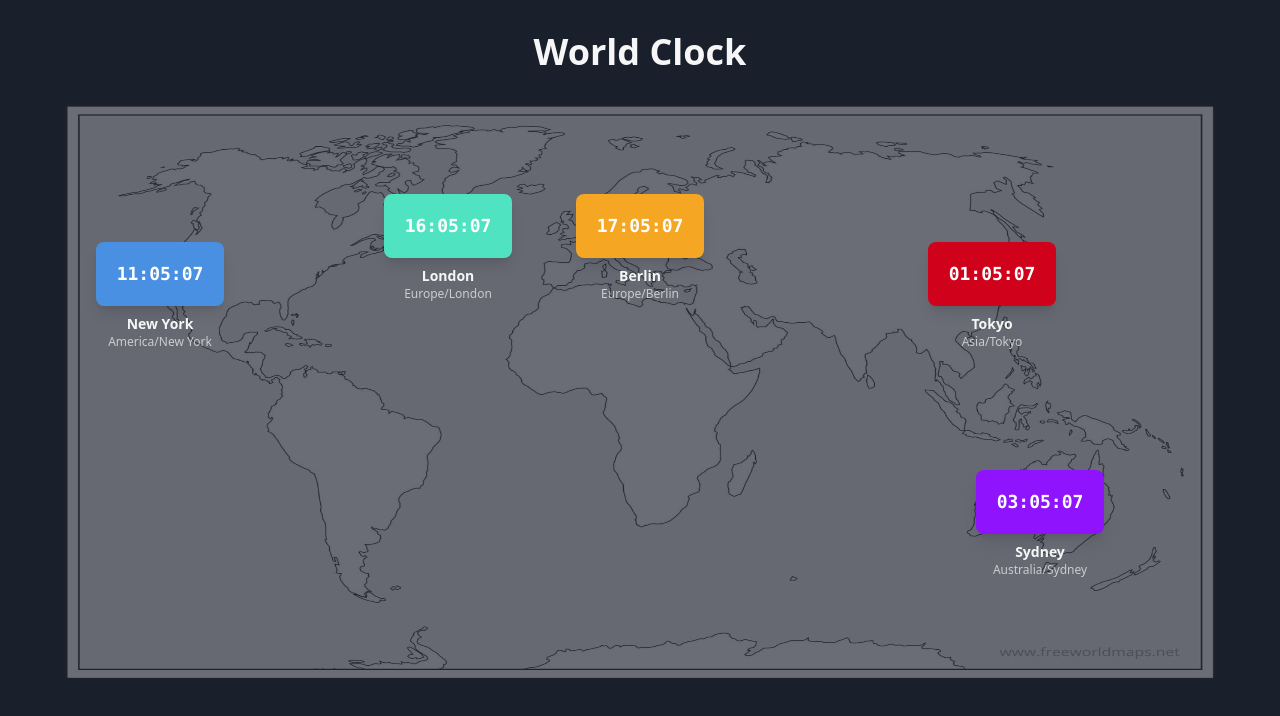
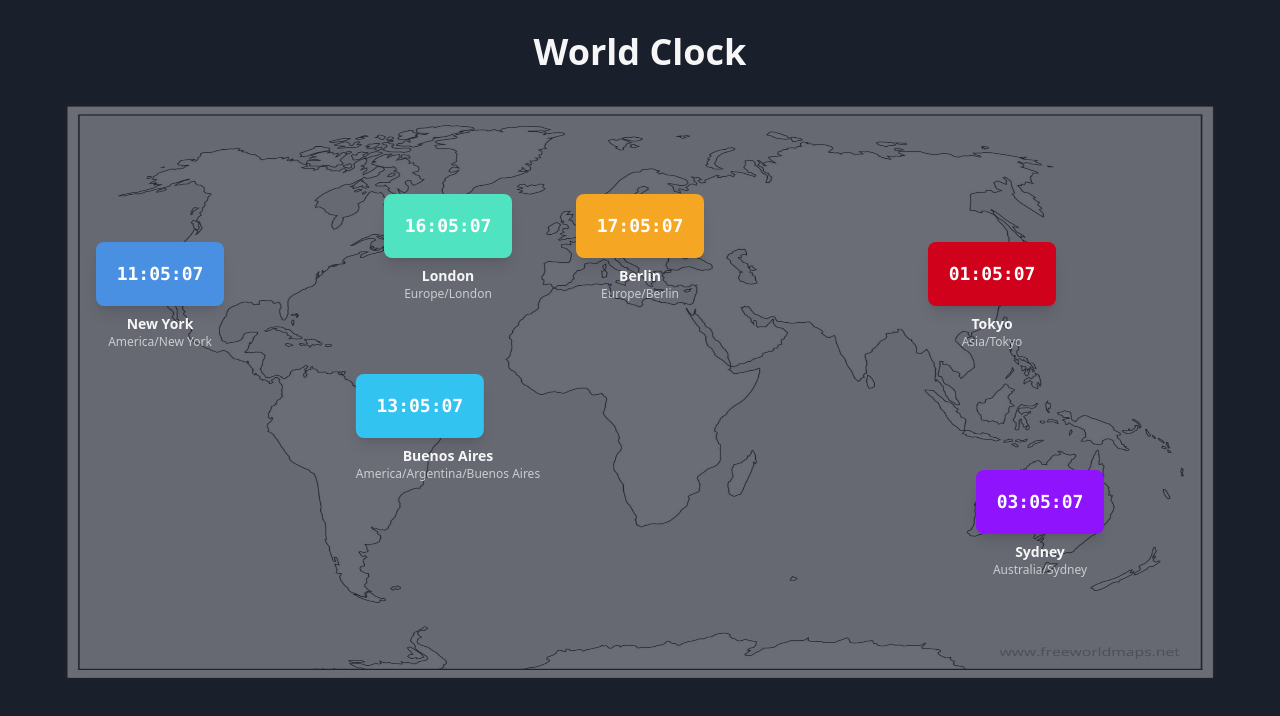
Before and after one commit to hb9evw/globe-clock-o-matic, a React (Vite) app: page / in a window 1280 px wide. Shown: the top 716 px of the page. Built offline with nearby package versions, Linux system fonts and the light colour scheme.

Commit message:
Add Buenos Aires clock component
Implemented a new clock feature for Buenos Aires, including timezone management and display functionalities in the project.
[skip gpt_engineer]

```diff
--- a/src/components/WorldClock.tsx
+++ b/src/components/WorldClock.tsx
@@ -9,6 +9,7 @@ const MAJOR_TIMEZONES = [
   { name: "Berlin", timezone: "Europe/Berlin", position: "left-1/2 top-1/4", color: "#F5A623" },
   { name: "Tokyo", timezone: "Asia/Tokyo", position: "right-24 top-1/3", color: "#D0021B" },
   { name: "Sydney", timezone: "Australia/Sydney", position: "right-12 bottom-12", color: "#9013FE" },
+  { name: "Buenos Aires", timezone: "America/Argentina/Buenos_Aires", position: "left-1/3 bottom-1/4", color: "#33C3F0" },
 ];
 
 const WorldClock = () => {
```
